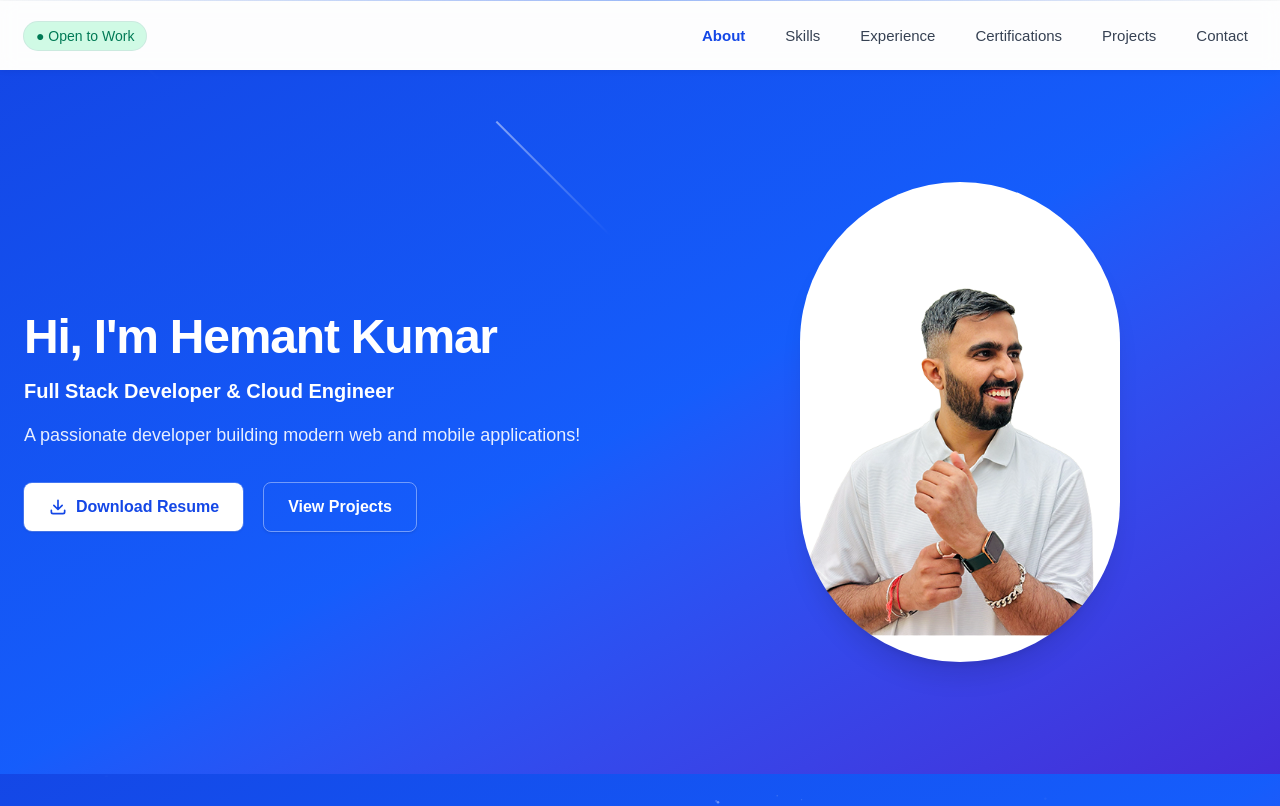
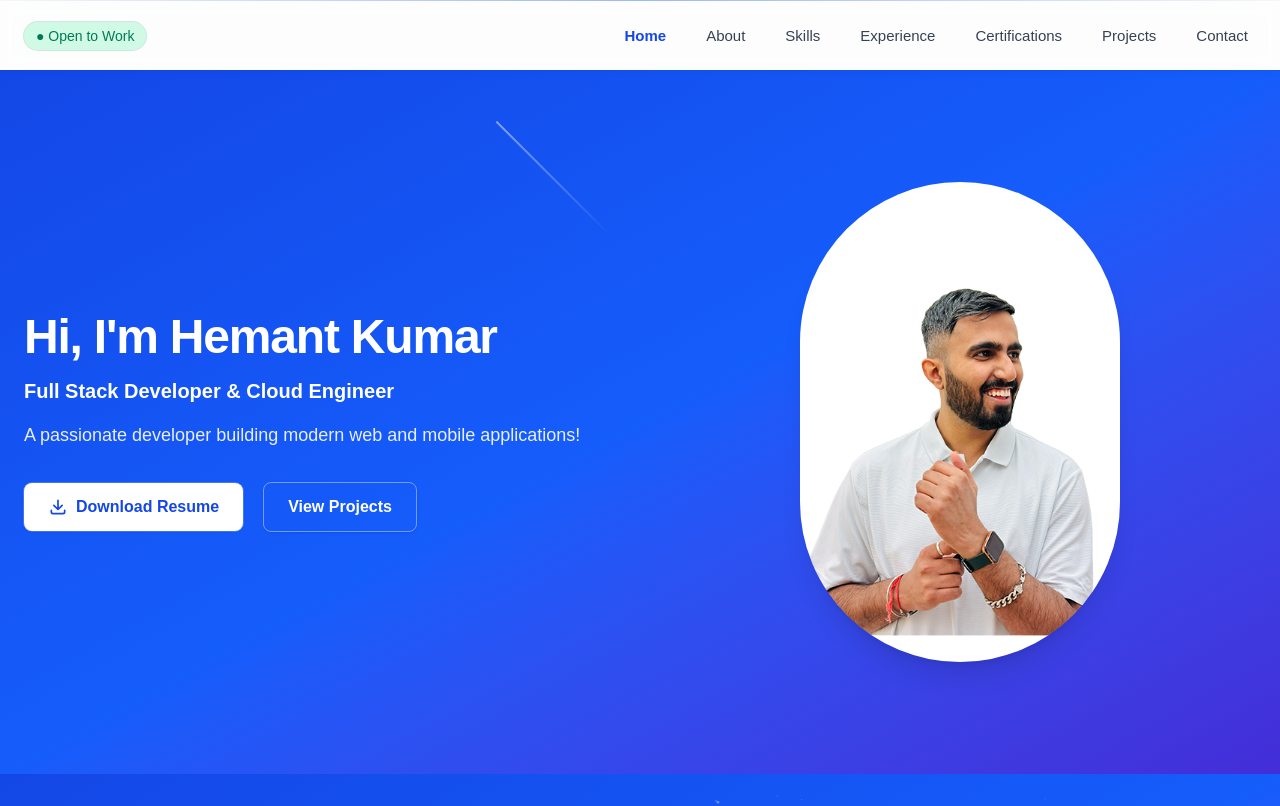
Before and after one commit to Hkumar145/hemant-portfolio, a Next.js app: page / in a window 1280 px wide. Shown: the top 806 px of the page. Built offline with nearby package versions, Linux system fonts and the light colour scheme.

Commit message:
home added

```diff
--- a/src/app/page.tsx
+++ b/src/app/page.tsx
@@ -21,8 +21,10 @@ export default function Home() {
       <Header />
       <main className="flex-grow">
 
-        {/* (Optional) No anchor for Hero since it's not in the navbar */}
-        <Hero />
+        {/* home */}
+        <section id="home" className={sectionOffset}>
+          <Hero />
+        </section>
 
         {/* About */}
         <section id="about" className={sectionOffset}>
--- a/src/components/Header.tsx
+++ b/src/components/Header.tsx
@@ -8,6 +8,7 @@ import { Menu, X } from "lucide-react";
 export type NavLink = { href: `#${string}`; label: string };
 
 const navLinks: NavLink[] = [
+  { href: "#home", label: "Home" },
   { href: "#about", label: "About" },
   { href: "#skills", label: "Skills" },
   { href: "#experience", label: "Experience" },
```
